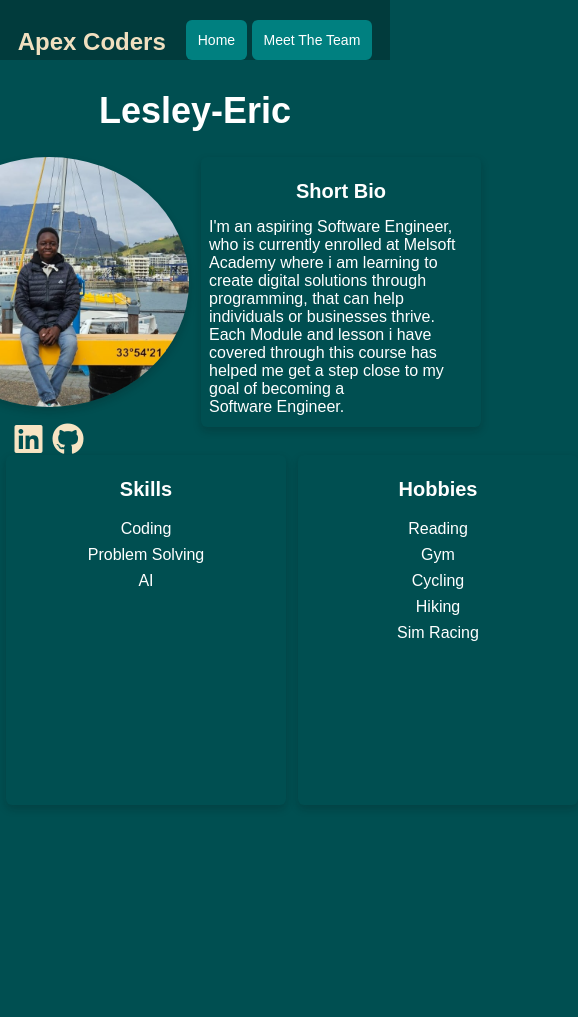
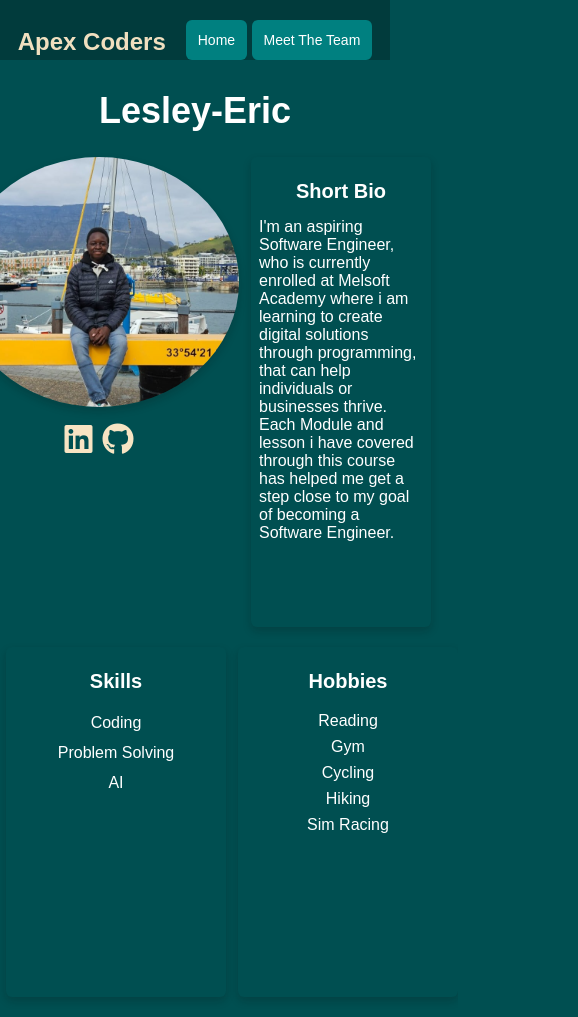
Before and after one commit to Brendon-btd/Team-Portfolio-Website-group-1, a plain HTML site: page Lesley.html in a window 390 px wide. Shown: the whole page, 578 px wide, since content can reach past the window. Before the commit the page ends 844 px from the top, so only its background shows below. Drawn offline with Linux system fonts and the light colour scheme.

Commit message:
debugged page responsiveness

```diff
--- a/style3.css
+++ b/style3.css
@@ -402,8 +402,8 @@ h1 {
 }
 
 .bio {
-  width: 280px;
-  height: 270px;
+  width: 180px;
+  height: 470px;
   object-fit: cover;
   border-radius: 6px;
   flex-shrink: 0;
@@ -463,7 +463,7 @@ h1 {
 
 .skills,
 .hobbies {
-  width: 280px;
+  width: 220px;
   height: 350px;
   object-fit: cover;
   border-radius: 6px;
@@ -477,7 +477,7 @@ h1 {
 .skills ul {
   display: flex;
   justify-content: center;
-  padding: 4px;
+  padding: 6px;
 }
 
 .hobbies ul {
```
